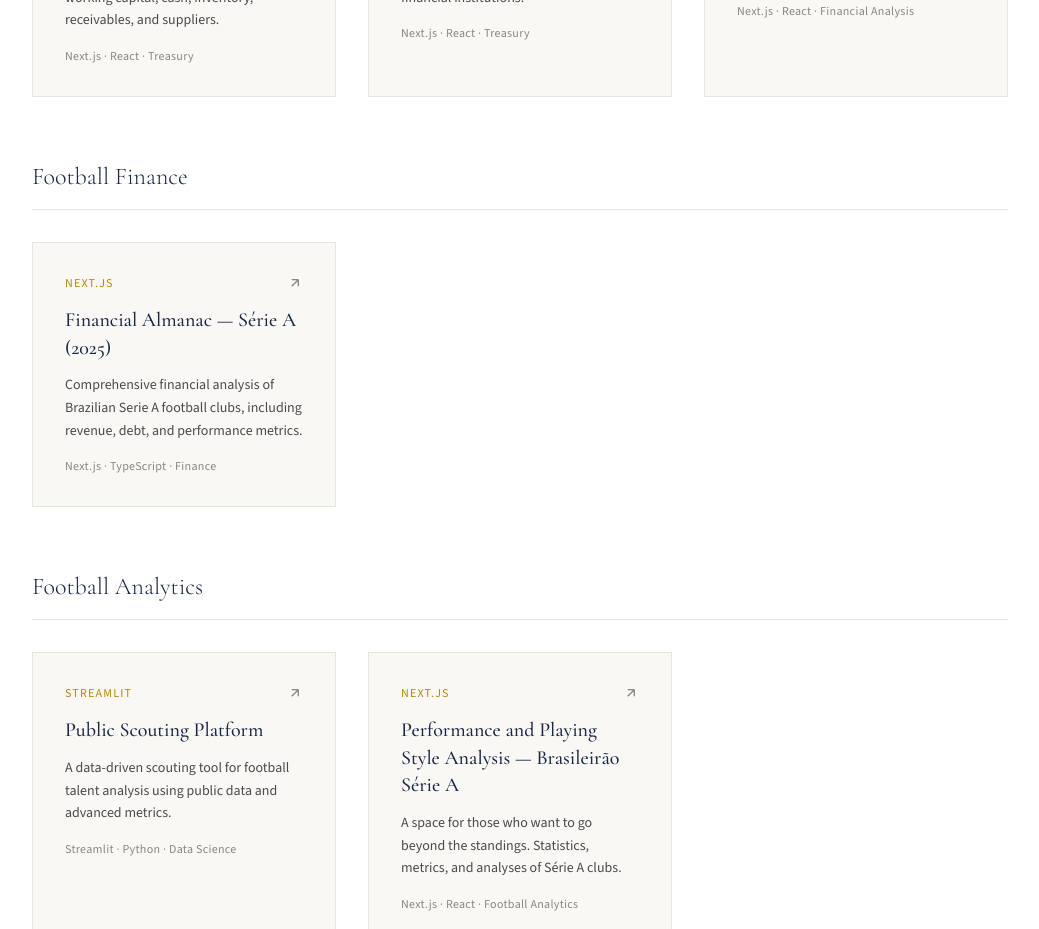
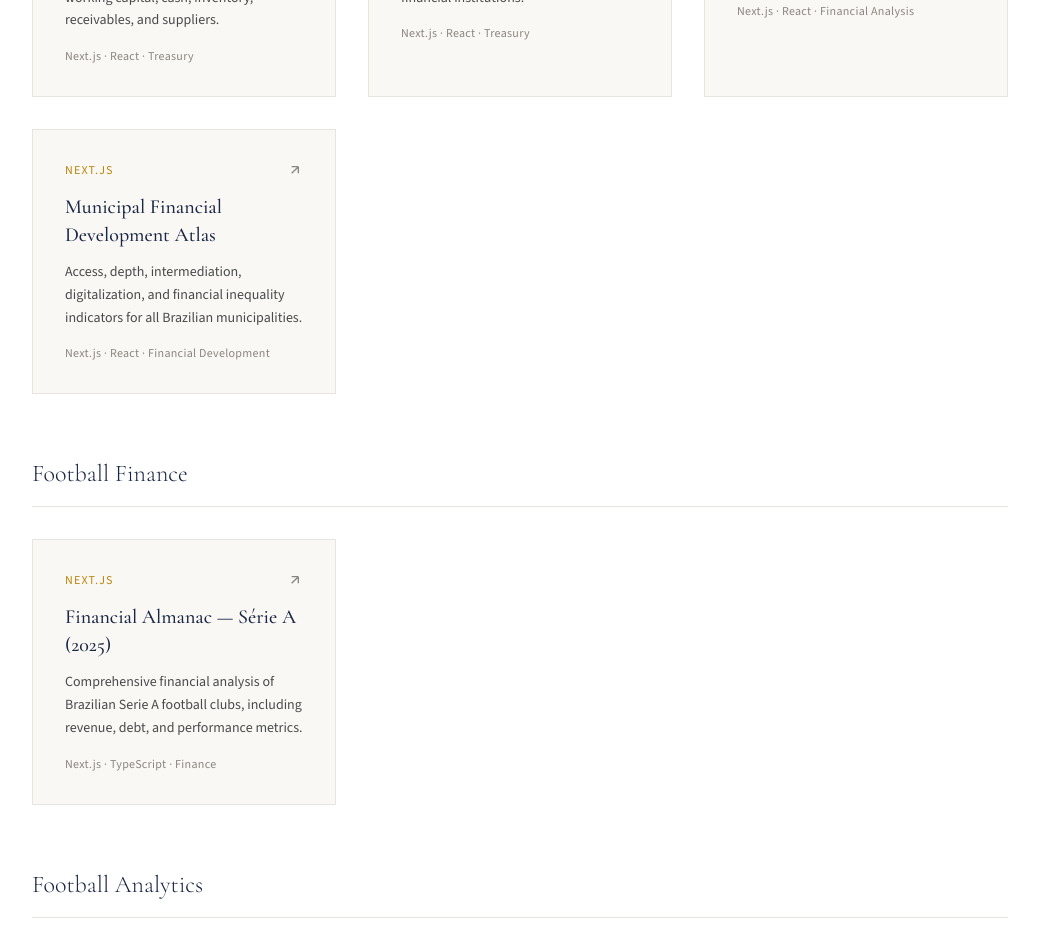
Before and after one commit to JAmerico1898/personal-website, a Next.js app: page / in a window 1280 px wide. Shown: the part 4860-5789 px from the top of the page, without its empty margins (120-1159 px from the left). Built offline with nearby package versions, Linux system fonts and the light colour scheme.

Commit message:
Add Municipal Financial Development Atlas to Finance projects (EN + PT)

```diff
--- a/src/app/page.tsx
+++ b/src/app/page.tsx
@@ -172,6 +172,13 @@ const t = {
             url: "https://laboratorio-analise-financeira.vercel.app/",
             tech: "Next.js · React · Financial Analysis",
           },
+          {
+            title: "Municipal Financial Development Atlas",
+            description:
+              "Access, depth, intermediation, digitalization, and financial inequality indicators for all Brazilian municipalities.",
+            url: "https://atlas-desenvolvimento-financeiro-mu.vercel.app/",
+            tech: "Next.js · React · Financial Development",
+          },
         ],
       },
       {
@@ -338,6 +345,13 @@ const t = {
               "Simulações interativas para a aprendizagem prática de Análise das Demonstrações Financeiras.",
             url: "https://laboratorio-analise-financeira.vercel.app/",
             tech: "Next.js · React · Análise Financeira",
+          },
+          {
+            title: "Atlas de Desenvolvimento Financeiro dos Municípios",
+            description:
+              "Indicadores de acesso, profundidade, intermediação, digitalização e desigualdade financeira para todos os municípios brasileiros.",
+            url: "https://atlas-desenvolvimento-financeiro-mu.vercel.app/",
+            tech: "Next.js · React · Desenvolvimento Financeiro",
           },
         ],
       },
```
